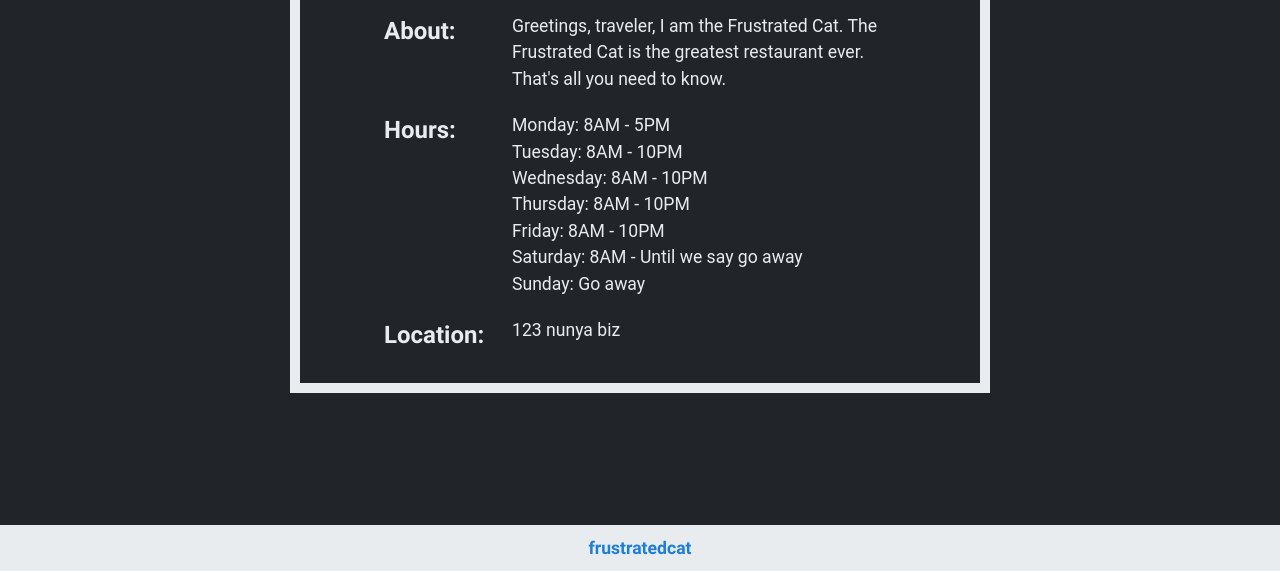
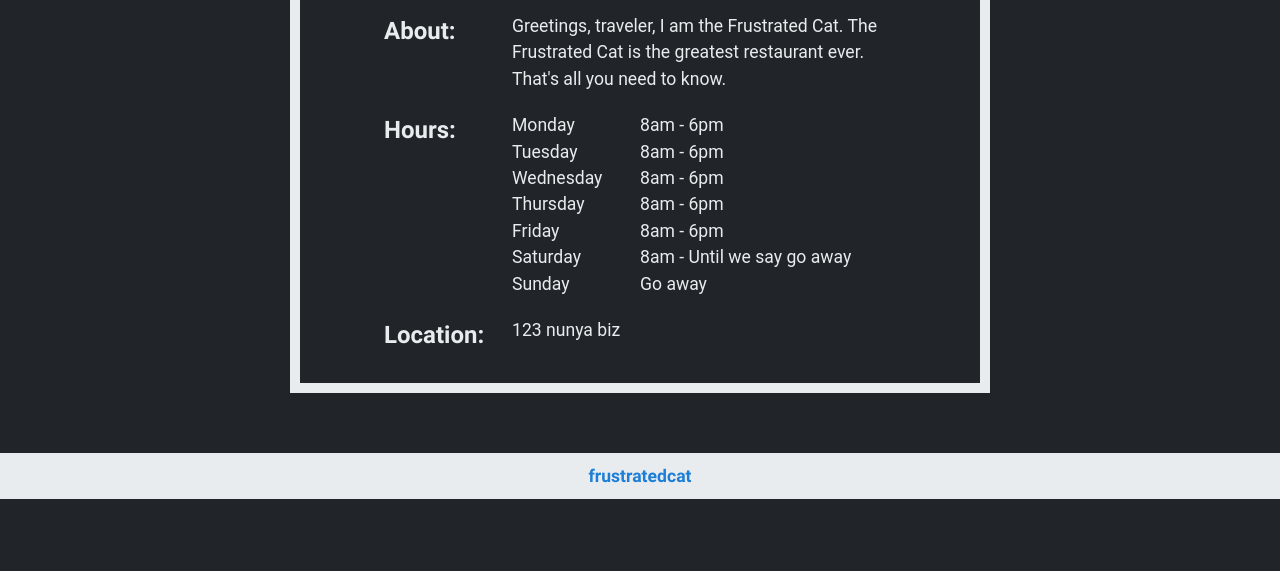
Before and after one commit to frustratedcat/restaurant, a website built with webpack: page dist/index.html in a window 1280 px wide. Shown: the part 275-846 px from the top of the page. After the commit the page ends 800 px from the top, so only its background shows below. Built offline with nearby package versions, Linux system fonts and the light colour scheme; files whose address does not match are found by name.

Commit message:
Update home page styling

```diff
--- a/src/modules/home.js
+++ b/src/modules/home.js
@@ -40,13 +40,48 @@ function createHours() {
   const createList = () => {
     const list = createUl();
 
-    list.appendChild(createLi("Monday: 8AM - 5PM"));
-    list.appendChild(createLi("Tuesday: 8AM - 10PM"));
-    list.appendChild(createLi("Wednesday: 8AM - 10PM"));
-    list.appendChild(createLi("Thursday: 8AM - 10PM"));
-    list.appendChild(createLi("Friday: 8AM - 10PM"));
-    list.appendChild(createLi("Saturday: 8AM - Until we say go away"));
-    list.appendChild(createLi("Sunday: Go away"));
+    const createMonday = createLi();
+    createMonday.classList.add("hours-of-operation");
+    createMonday.appendChild(createP("Monday"));
+    createMonday.appendChild(createP("8am - 6pm"));
+
+    const createTuesday = createLi();
+    createTuesday.classList.add("hours-of-operation");
+    createTuesday.appendChild(createP("Tuesday"));
+    createTuesday.appendChild(createP("8am - 6pm"));
+
+    const createWednesday = createLi();
+    createWednesday.classList.add("hours-of-operation");
+    createWednesday.appendChild(createP("Wednesday"));
+    createWednesday.appendChild(createP("8am - 6pm"));
+
+    const createThursday = createLi();
+    createThursday.classList.add("hours-of-operation");
+    createThursday.appendChild(createP("Thursday"));
+    createThursday.appendChild(createP("8am - 6pm"));
+
+    const createFriday = createLi();
+    createFriday.classList.add("hours-of-operation");
+    createFriday.appendChild(createP("Friday"));
+    createFriday.appendChild(createP("8am - 6pm"));
+
+    const createSaturday = createLi();
+    createSaturday.classList.add("hours-of-operation");
+    createSaturday.appendChild(createP("Saturday"));
+    createSaturday.appendChild(createP("8am - Until we say go away"));
+
+    const createSunday = createLi();
+    createSunday.classList.add("hours-of-operation");
+    createSunday.appendChild(createP("Sunday"));
+    createSunday.appendChild(createP("Go away"));
+
+    list.appendChild(createMonday);
+    list.appendChild(createTuesday);
+    list.appendChild(createWednesday);
+    list.appendChild(createThursday);
+    list.appendChild(createFriday);
+    list.appendChild(createSaturday);
+    list.appendChild(createSunday);
 
     return list;
   };
--- a/src/style.css
+++ b/src/style.css
@@ -109,9 +109,8 @@ body {
   display: flex;
   flex-direction: column;
   align-items: center;
-  height: 100vh;
   width: 700px;
-  margin: auto;
+  margin: 0 auto 40px auto;
 }
 
 #btn-container {
@@ -200,6 +199,11 @@ ul > li {
   list-style: none;
 }
 
+.hours-of-operation {
+  display: grid;
+  grid-template-columns: 1fr 2fr;
+}
+
 footer {
   width: 100%;
   display: flex;
```
Also changed, not shown: dist/main.js.
